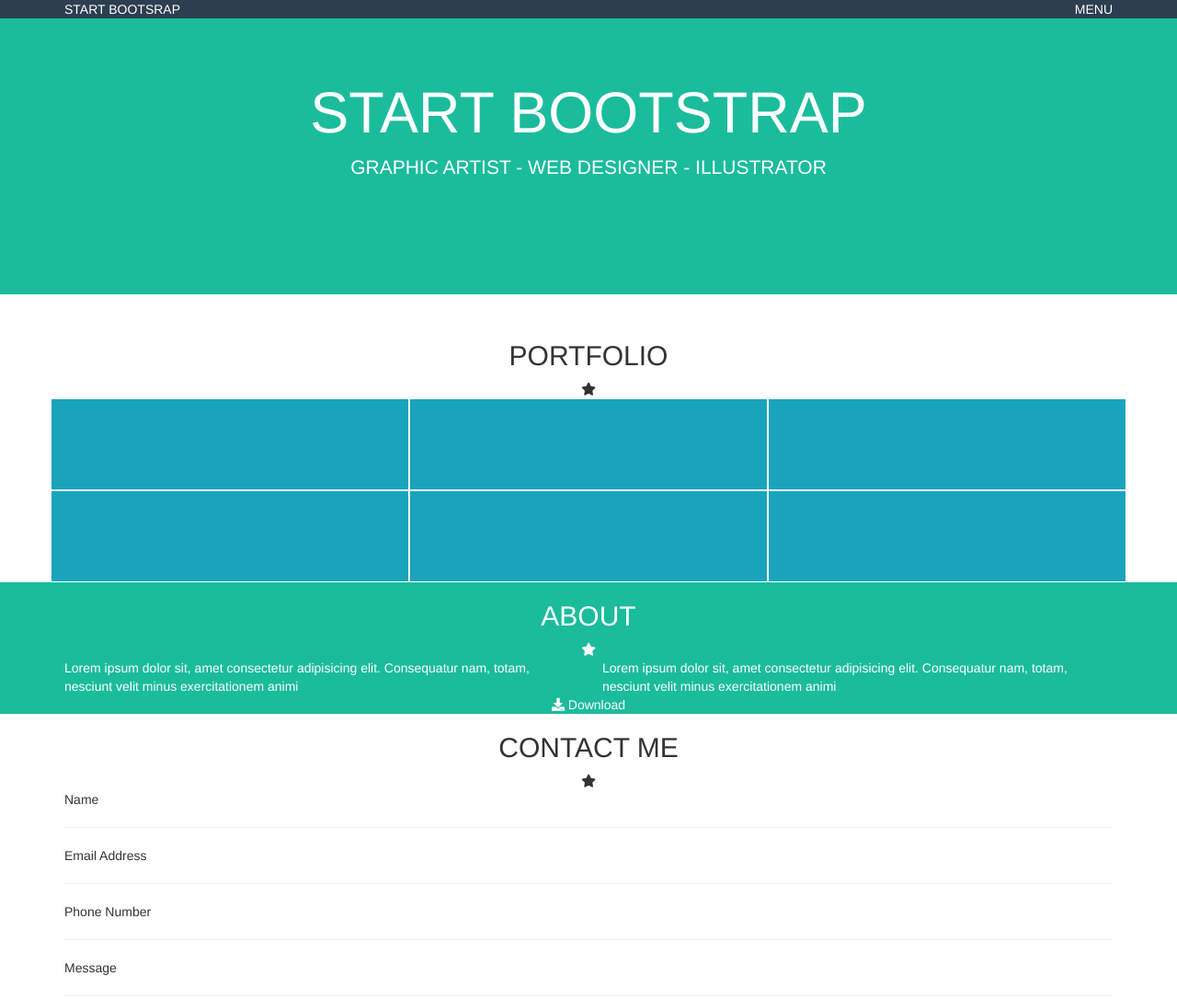
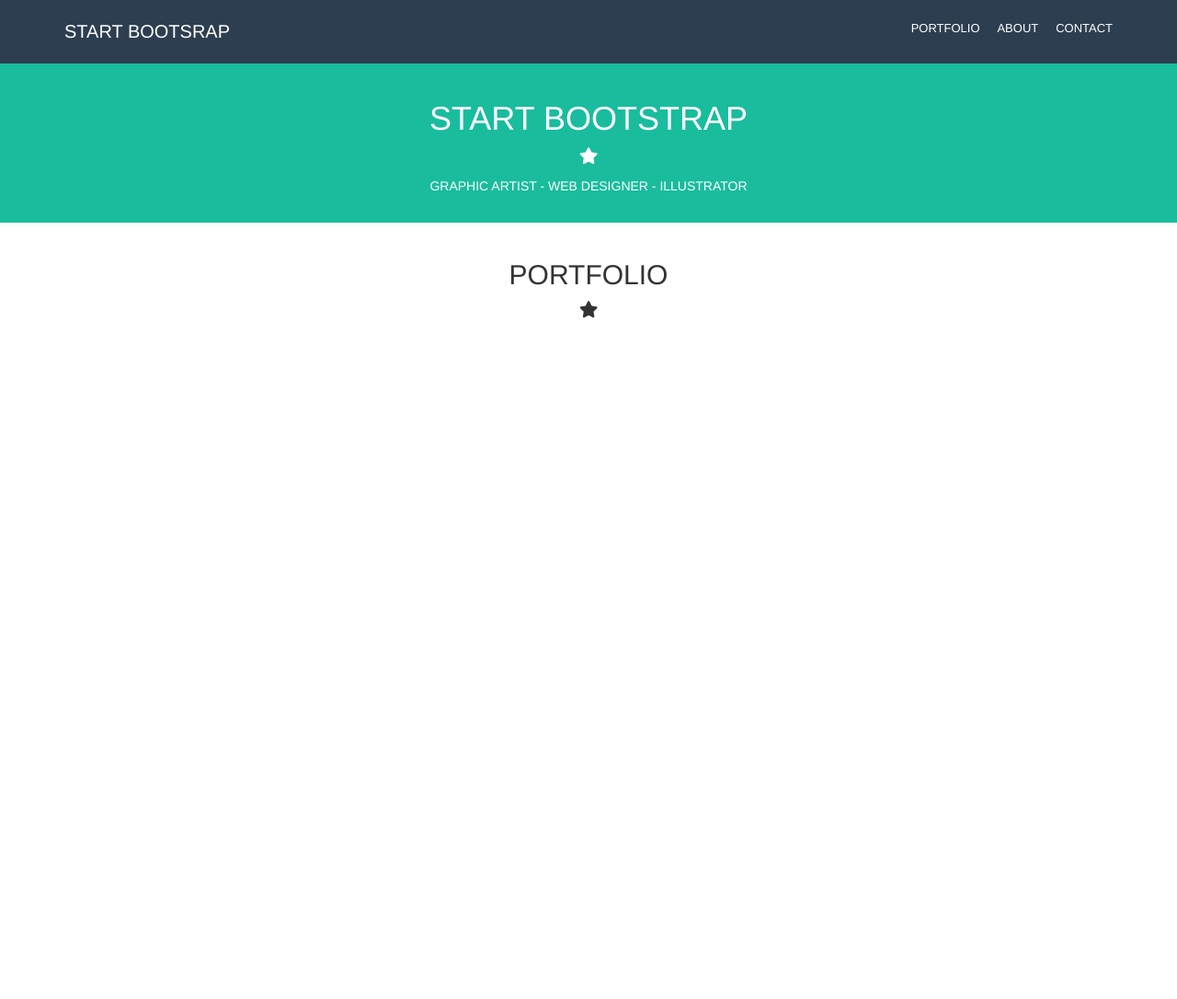
Before and after one commit to ValcanoverKarin/html-css-bootstrap-freelancer, a plain HTML site: page index.html in a window 1280 px wide. Shown: the top 1086 px of the page at 92% size. After the commit the page ends 800 px from the top, so only its background shows below. Drawn offline with nearby package versions, Linux system fonts and the light colour scheme.

Commit message:
correzioni header e inizio main

```diff
--- a/css/style.css
+++ b/css/style.css
@@ -1,54 +1,46 @@
-/*HEADER*/
-header {
-    background-color: #2d3e50;
+/*COMMON*/
+body {
+    min-width: 360px;
 }
 
-header nav {
-    text-align: right;
+.section {
+    padding: 20px 0;
 }
-
-/*top-nav*/
-.top-nav {
+.green-section {
+    background-color: #19bc9d;
     color: white;
 }
 
-.burger i  {
-    display: inline-block;
-    text-align: right;
+.star {
+    font-size: 18px;
+    padding-bottom: 8px;
 }
 
-/*jumbotron*/
-.jumbotron {
-    background-color: #1abc9c;
-    height: 300px;
+/*HEADER*/
+/*top nav*/
+.top_nav {
+    background-color: #2d3e50;
     color: white;
+    padding: 20px 0;
 }
 
-.teaser {
-    text-align: center;
+header .top_nav .brand,
+header .top_nav .burger {
+    font-size: 20px;
 }
 
-.sottotitoli {
-    text-align: center;
-
+header .top_nav ul {
+    margin: 0;
+    padding: 0;
 }
 
-.img [class*="col-"] {
-    height : 100px;
-    background-color: #1aa4bc;
-    border: 1px solid white;
+header .top_nav li {
+    display: inline-block;
 }
 
-.about {
-    background-color:  #1abc9c;
+header .top_nav li a {
     color: white;
+    text-decoration: none;
+    font-size: 13px;
+    padding-left: 15px;
 }
-
-.about a {
-    display: inline-block;
-    color: white;
-}
-
-.download {
-    text-align: center;
-}
--- a/index.html
+++ b/index.html
@@ -9,7 +9,7 @@
     <link rel="stylesheet" href="https://cdnjs.cloudflare.com/ajax/libs/font-awesome/5.15.2/css/all.min.css" integrity="sha512-HK5fgLBL+xu6dm/Ii3z4xhlSUyZgTT9tuc/hSrtw6uzJOvgRr2a9jyxxT1ely+B+xFAmJKVSTbpM/CuL7qxO8w==" crossorigin="anonymous" />
     <!-- Latest compiled and minified CSS -->
     <link rel="stylesheet" href="https://stackpath.bootstrapcdn.com/bootstrap/3.4.1/css/bootstrap.min.css" integrity="sha384-HSMxcRTRxnN+Bdg0JdbxYKrThecOKuH5zCYotlSAcp1+c8xmyTe9GYg1l9a69psu" crossorigin="anonymous">
-
+    <link rel="stylesheet" href="https://cdnjs.cloudflare.com/ajax/libs/font-awesome/5.15.2/css/all.min.css">
     <link rel="stylesheet" href="css/style.css">
 </head>
 <body>
@@ -17,154 +17,71 @@
     <!--HEADER-->
     <header>
         <!--top nav-->
-        <div class="top-nav">
+        <nav class="top_nav">
             <div class="container">
                 <div class="row">
-                    <!--logo col-->
                     <div class="col-md-6 col-sm-6 col-xs-6">
-                        <div>START BOOTSRAP</div>
+                        <div class="brand">
+                            START BOOTSRAP
                         </div>
-                    <!--fine logo col-->
+                    </div>
 
-                    <!--nav col-->
                     <div class="col-md-6 col-sm-6 col-xs-6">
-                        <nav>
-                            <div class="row">
-                                <div class="hidden-xs col-sm-12 col-md-12">MENU</div>
+                        <div class="text-right">
+                            <!--menu-->
+                            <ul class="hidden-xs menu">
+                                <li>
+                                    <a href="#">PORTFOLIO</a>
+                                </li>
+                                <li>
+                                    <a href="#">ABOUT</a>
+                                </li>
+                                <li>
+                                    <a href="#">CONTACT</a>
+                                </li>
+                            </ul>
+                            <!--fine menu-->
 
-                            <!--burger menu col-->
-                            <div class="col-xs-12 hidden-sm hidden-md hidden-lg">
-                                <div class="burger menu">
+                            <!--burger-->
+                            <div class="visible-xs-block burger">
                                 <i class="fas fa-bars"></i>
                             </div>
-                            </div>
-                            <!--fine burger menu col-->
-                            </div>
-                        </nav>
-                    </div>
-                    <!--fine nav col-->
+                            <!--fine burger-->
                         </div>
                     </div>
                 </div>
+            </div>
+        </nav>
         <!--fine top nav-->
 
-        <!--jumbotron-->
-        <div class="jumbotron">
-            <div class="teaser block-centered">
+        <!--banner-->
+        <div class="section green-section">
+            <div class="container">
+                <div class="text-center">
                     <h1>START BOOTSTRAP</h1>
+                    <div class="star">
+                        <i class="fas fa-star"></i>
+                    </div>
                     <p>GRAPHIC ARTIST - WEB DESIGNER - ILLUSTRATOR</p>
                 </div>
             </div>
-        <!--fine jumbotron-->
+        </div>
+        <!--fine banner-->
     </header>
     <!--FINE HEADER-->
 
     <!--MAIN-->
     <main>
-        <!--sezione portfolio-->
-        <section class="portfolio_img">
-            <!--sottotitolo-->
-            <div class="container sottotitoli">
-                <div class="row">
-                    <div class="col-xs-12">
+        <section class="section">
+            <div class="container">
+                <div class="section-intro text-center">
                     <h2>PORTFOLIO</h2>
-                        <span><i class="fas fa-star"></i></span>
+                    <div class="star">
+                        <i class="fas fa-star"></i>
                     </div>
                 </div>
             </div>
-            <!--fine sottotitolo-->
-
-            <!--img-->
-            <div class="container img">
-                <div class="row">
-                    <div class="col-xs-12 col-sm-6 col-md-4"></div>
-                    <div class="col-xs-12 col-sm-6 col-md-4"></div>
-                    <div class="col-xs-12 col-sm-6 col-md-4"></div>
-                    <div class="col-xs-12 col-sm-6 col-md-4"></div>
-                    <div class="col-xs-12 col-sm-6 col-md-4"></div>
-                    <div class="col-xs-12 col-sm-6 col-md-4"></div>
-                </div>
-            </div>
-            <!--fine img-->
         </section>
-        <!--fine sezione portfolio-->
-
-        <!--sezione about-->
-        <section class="about">
-            <!--sottotitolo-->
-            <div class="container sottotitoli">
-                <div class="row">
-                    <div class="col-xs-12">
-                        <h2>ABOUT</h2>
-                        <span><i class="fas fa-star"></i></span>
-                    </div>
-                </div>
-            </div>
-            <!--fine sottotitolo-->
-
-            <!--testo-->
-            <div class="container">
-                <div class="row">
-                    <div class="col-xs-12 col-sm-6 col-md-6">
-                        <div class="text">
-                            Lorem ipsum dolor sit, amet consectetur adipisicing elit. Consequatur nam, totam, nesciunt velit minus exercitationem animi
-                        </div>
-                    </div>
-                    <div class="col-xs-12 col-sm-6 col-md-6">
-                        <div class="text">
-                            Lorem ipsum dolor sit, amet consectetur adipisicing elit. Consequatur nam, totam, nesciunt velit minus exercitationem animi
-                        </div>
-                    </div>
-                </div>
-            </div>
-            <!--fine testo-->
-
-            <!--download-->
-            <div class="container download">
-                <div class="row">
-                    <div class="col-xs-12">
-                        <a href="#">
-                            <i class="fas fa-download"></i> Download
-                        </a>
-                    </div>
-                </div>
-            </div>
-            <!--fine download-->
-        </section>
-        <!--fine sezione about-->
-
-        <!--sezione contact me-->
-        <section class="contact_me">
-            <!--sottotitolo-->
-            <div class="container sottotitoli">
-                <div class="row">
-                    <div class="col-xs-12">
-                        <h2>CONTACT ME</h2>
-                        <span><i class="fas fa-star"></i></span>
-                    </div>
-                </div>
-            </div>
-            <!--fine sottotitolo-->
-
-            <!--info-->
-            <div class="container">
-                <div class="row">
-                    <div class="col-xs-12">
-                        <p>Name</p>
-                        <hr>
-                        <p>Email Address</p>
-                        <hr>
-                        <p>Phone Number</p>
-                        <hr>
-                        <p>Message</p>
-                        <hr>
-                        <a href="#">Send</a>
-                    </div>
-                </div>
-            </div>
-            <!--fine info-->
-        </section>
-        <!--fine sezione contact me-->
     </main>
     <!--FINE MAIN-->
 
```
Lines whose indentation alone changed are shown as unchanged.
